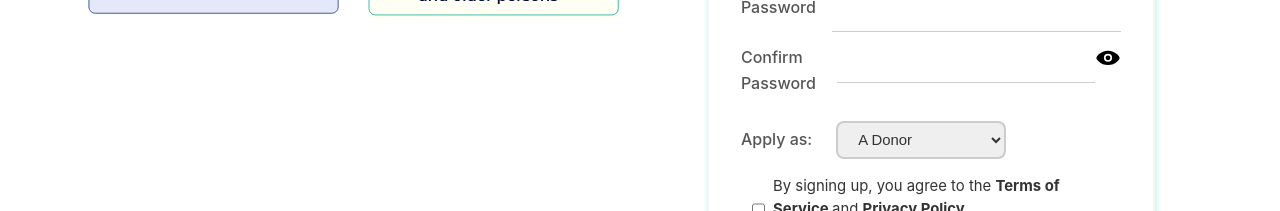
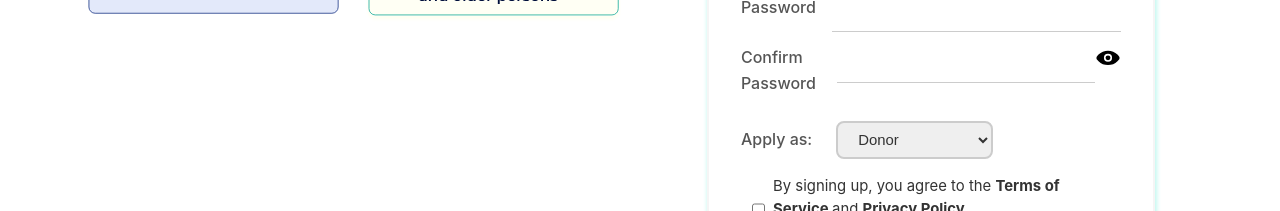
Before and after one commit to Women-Techsters-Fellowship-2021/Group1-FinalProject-TechPow-FrontEnd, a React (Create React App) app: page / in a window 1280 px wide. Shown: the part 1160-1371 px from the top of the page. Built offline with nearby package versions, Linux system fonts and the light colour scheme.

Commit message:
updated axios and dropdown

```diff
--- a/src/pages/SignUp/index.jsx
+++ b/src/pages/SignUp/index.jsx
@@ -20,6 +20,7 @@ export default function Signup() {
     // const history = useHistory();
 
     const registerUser = ({ firstname, lastname, email, password, confirmPassword, role }) => {
+
         if (!email) {
             // console.log("Error");
             return toast.error("Please provide an email");
@@ -41,24 +42,23 @@ export default function Signup() {
             email: email,
             password: password,
             ConfirmPassword: confirmPassword,
-            role: role
+            typeofuser: role
         };
 
+        // console.log(newUser);
         axios.post('https://localhost:44326/api/v1/Auth/Register',
             newUser)
-            // .then((res) => {
-            //     console.log(res);
-            //     return res.json()
-            // })
-            .then((result) => {
-                if (result.error === false) {
-                    // alert(result.message);
-                    toast.success('User created Sucessfully, please log in to continue!');
-                    return true;
-                    //do a dispatch and push history to login
-                    //catch errors
+            .then(result => {
+                console.log(result);
+                if (result.data.error !== false) {
+                    console.log(result.data.error);
+                    toast.error(result.data.error);
 
                 }
+                toast.success('User created Sucessfully, please log in to continue!');
+                return true;
+                //do a dispatch and push history to login
+                //catch errors
             })
 
     }
@@ -143,9 +143,9 @@ export default function Signup() {
                     <div className="drop-down">
                         <label htmlFor="roles">Apply as:</label>
                         <select name="role" id="role" {...register('role', { required: true })}>
-                            <option value="A Donor">A Donor</option>
-                            <option value="A Donee">A Donee</option>
-                            <option value="A Volunteer/NGO">A volunteer/NGO</option>
+                            <option value="Donor">Donor</option>
+                            <option value="Donee">Donee</option>
+                            <option value="Volunteer/NGO">Volunteer/NGO</option>
                         </select>
                     </div>
                     <div className="terms">
```
